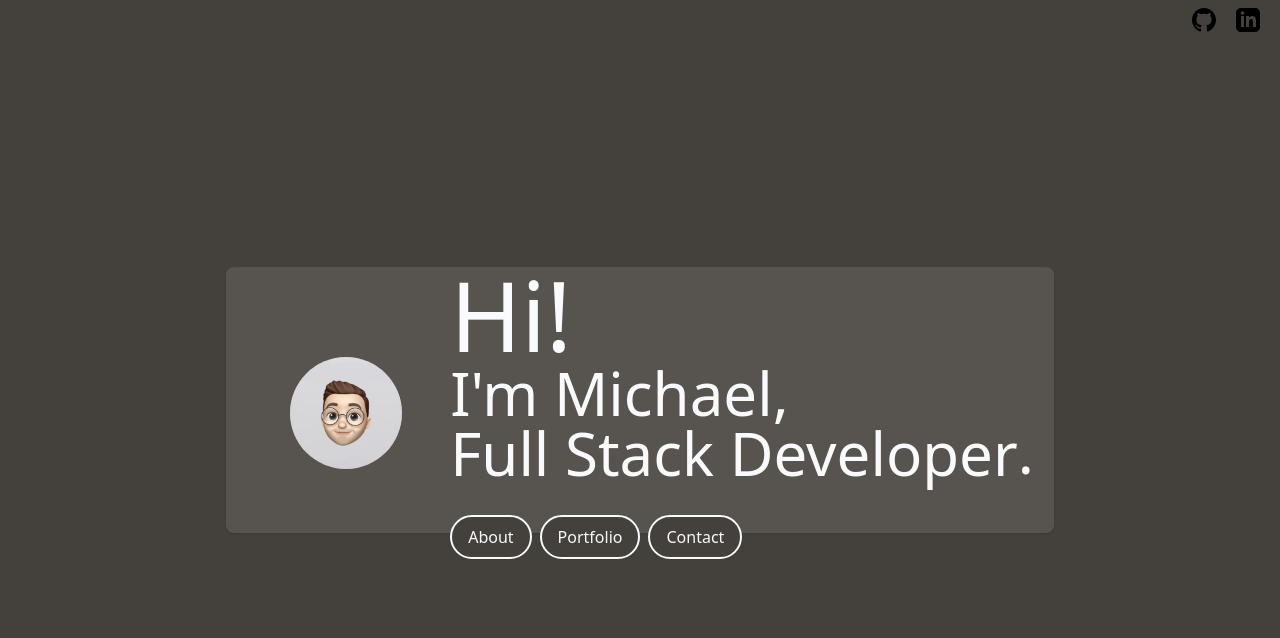
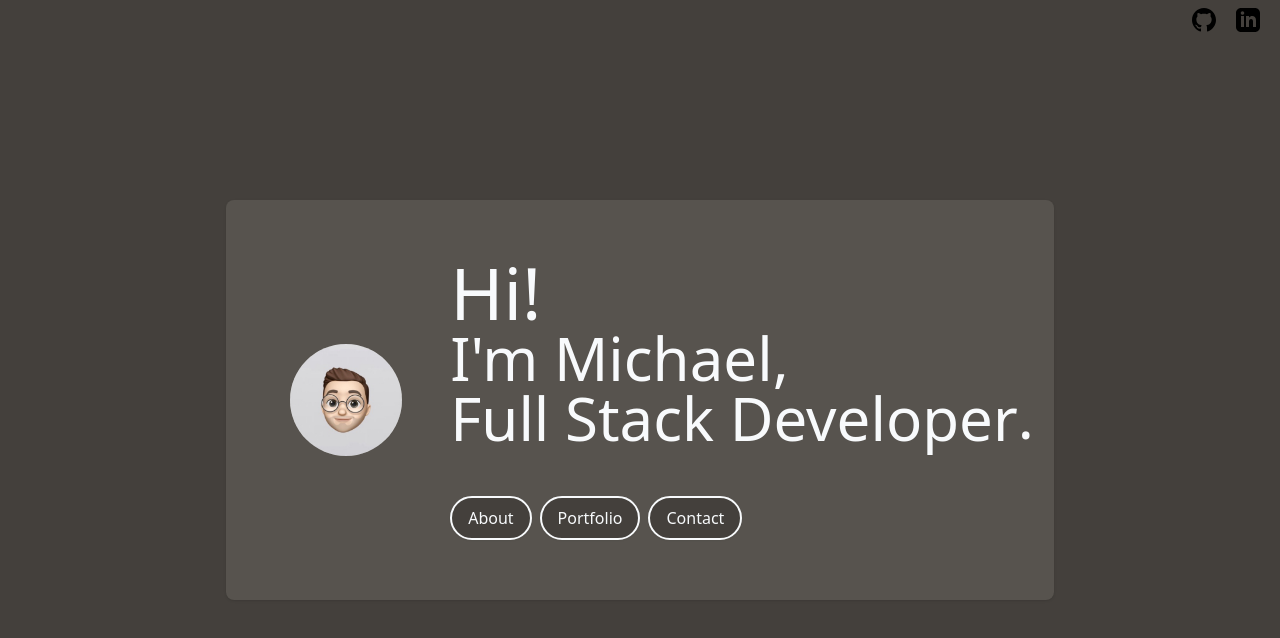
Before and after one commit to abbottmichael96/TS-React-Portfolio-Page, a React (Vite) app: page / in a window 1280 px wide. Shown: the top 638 px of the page. Built offline with nearby package versions, Linux system fonts and the light colour scheme.

Commit message:
updated nav buttons to generate from state, also CSS changes

```diff
--- a/src/Components/Hero.tsx
+++ b/src/Components/Hero.tsx
@@ -1,4 +1,4 @@
-import { useRef } from "react";
+import { useState } from "react";
 
 
 export function Hero() {
@@ -13,32 +13,35 @@ export function Hero() {
     counter++;
     if (counter >= text.length) {
     counter = 0;
-
-    // clearInterval(inst); // uncomment this if you want to stop refreshing after one cycle
         }
     }
 
+    const [nav, setNav] = useState(["About", "Portfolio", "Contact"])
 
     return(
-        <div class="h-screen w-screen absolute  flex items-center justify-center ">
-            <div class=" bg-stone-600 sm:rounded-lg shadow h-screen sm:h-1/3 whitespace-normal  sm:grid sm:self-center">
-                    <div class="flex flex-row flex-wrap justify-items-center sm:space-x-12  pr-5 items-center">
-                        <img class="rounded-full h-28 my-10 ml-10 sm:ml-16" src='src/assets/mike.png' alt="Mike"></img>
-                        <div class="sm:space-y-10 md:space-y-8 md:pt-10 sm:-mt-10 ml-5 space-y-10 ">
+        <main className="h-screen w-screen absolute  flex items-center justify-center ">
+            <section className=" bg-stone-600 sm:rounded-lg shadow h-screen sm:h-1/3 xl:h-1/2 whitespace-normal  sm:grid sm:self-center">
+                    <div className="flex flex-row flex-wrap justify-items-center sm:space-x-12  pr-5 items-center">
+                        <img className="rounded-full h-28 my-10 ml-10 sm:ml-16" src='src/assets/mike.png' alt="Mike"></img>
+                        <div className="sm:space-y-6 xl:space-y-12 sm:-mt-1 ml-5 space-y-6 ">
                             <div>
-                                <p id ='title' class=" text-6xl xl:text-8xl text-slate-50 ">Hi!</p>
-                                <p class="text-4xl xl:text-6xl text-slate-50">I'm Michael,</p>
-                                <p class="text-4xl xl:text-6xl text-slate-50">Full Stack Developer<span class="animate-bounce inline-block">.</span></p>
+                                <p id ='title' className=" text-5xl xl:text-7xl text-slate-50 ">Hi!</p>
+                                <p className="text-4xl xl:text-6xl text-slate-50">I'm Michael,</p>
+                                <p className="text-4xl xl:text-6xl text-slate-50">Full Stack Developer
+                                    <span className="animate-bounce inline-block">.</span>
+                                </p>
                             </div>
-                            <div class="flex space-x-2">
-                                <button class="flex items-center justify-center px-4 py-2 text-base font-medium leading-6 text-slate-50 whitespace-no-wrap bg-stone-700 border-2 border-slate-50 rounded-full shadow-sm hover:bg-slate-50 hover:text-stone-700 hover:border-white">About</button>
-                                <button class="flex items-center justify-center px-4 py-2 text-base font-medium leading-6 text-slate-50 whitespace-no-wrap bg-stone-700 border-2 border-slate-50 rounded-full shadow-sm hover:bg-slate-50 hover:text-stone-700 hover:border-white">Portfolio</button>
-                                <button class="flex items-center justify-center px-4 py-2 text-base font-medium leading-6 text-slate-50 whitespace-no-wrap bg-stone-700 border-2 border-slate-50 rounded-full shadow-sm hover:bg-slate-50 hover:text-stone-700 hover:border-white">Contact</button>
+                            <div className="flex space-x-2">
+                                {nav.map((nav, idx) => (
+                                    <button key={idx} className="flex items-center justify-center px-4 py-2 text-base font-medium leading-6 text-slate-50 whitespace-no-wrap bg-stone-700 border-2 border-slate-50 rounded-full shadow-sm hover:bg-slate-50 hover:text-stone-700 hover:border-white">
+                                        {nav}
+                                    </button>
+                                ))}
                             </div>
                         </div>
                     </div>
-                    </div>
-        </div>
+            </section>
+        </main>
 
     )
 }
```
